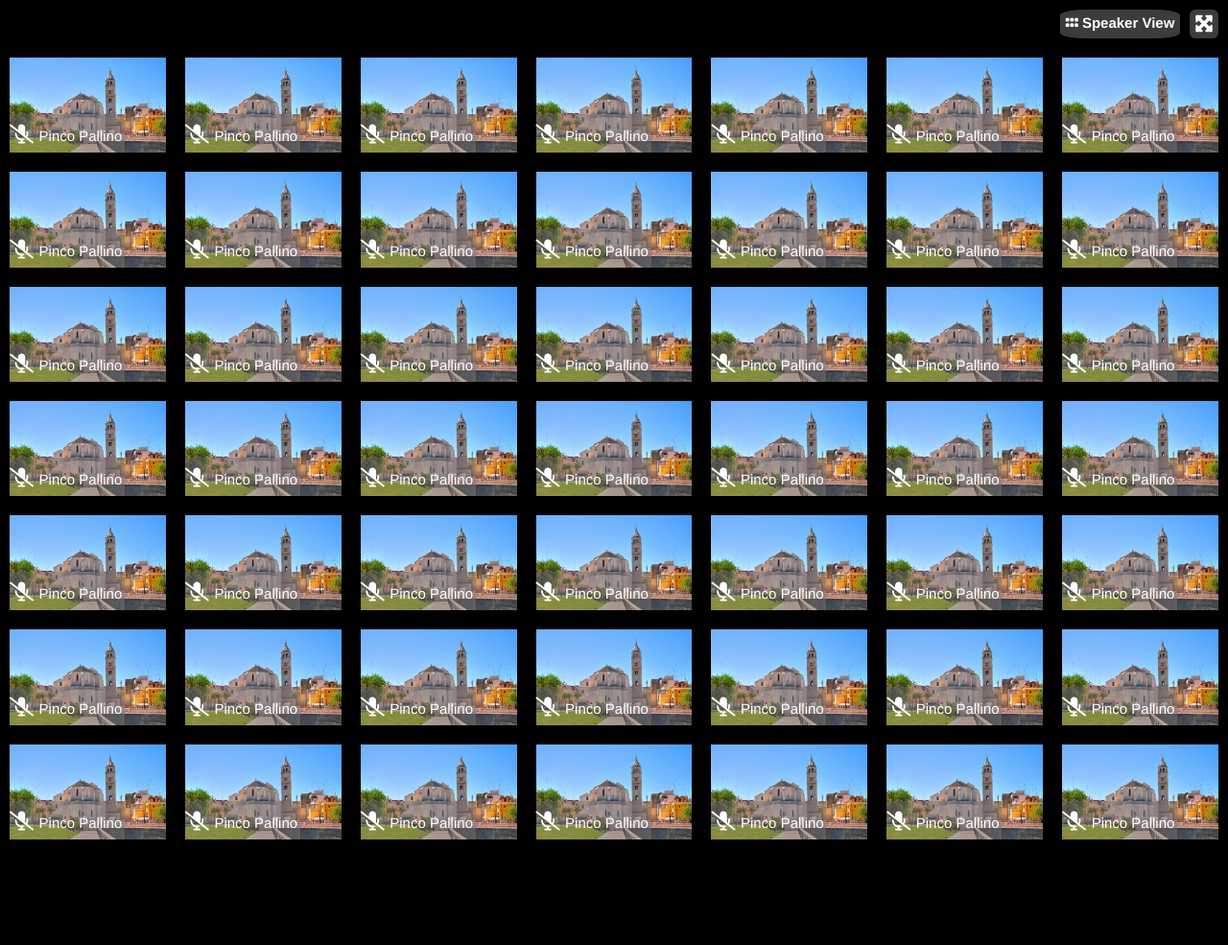
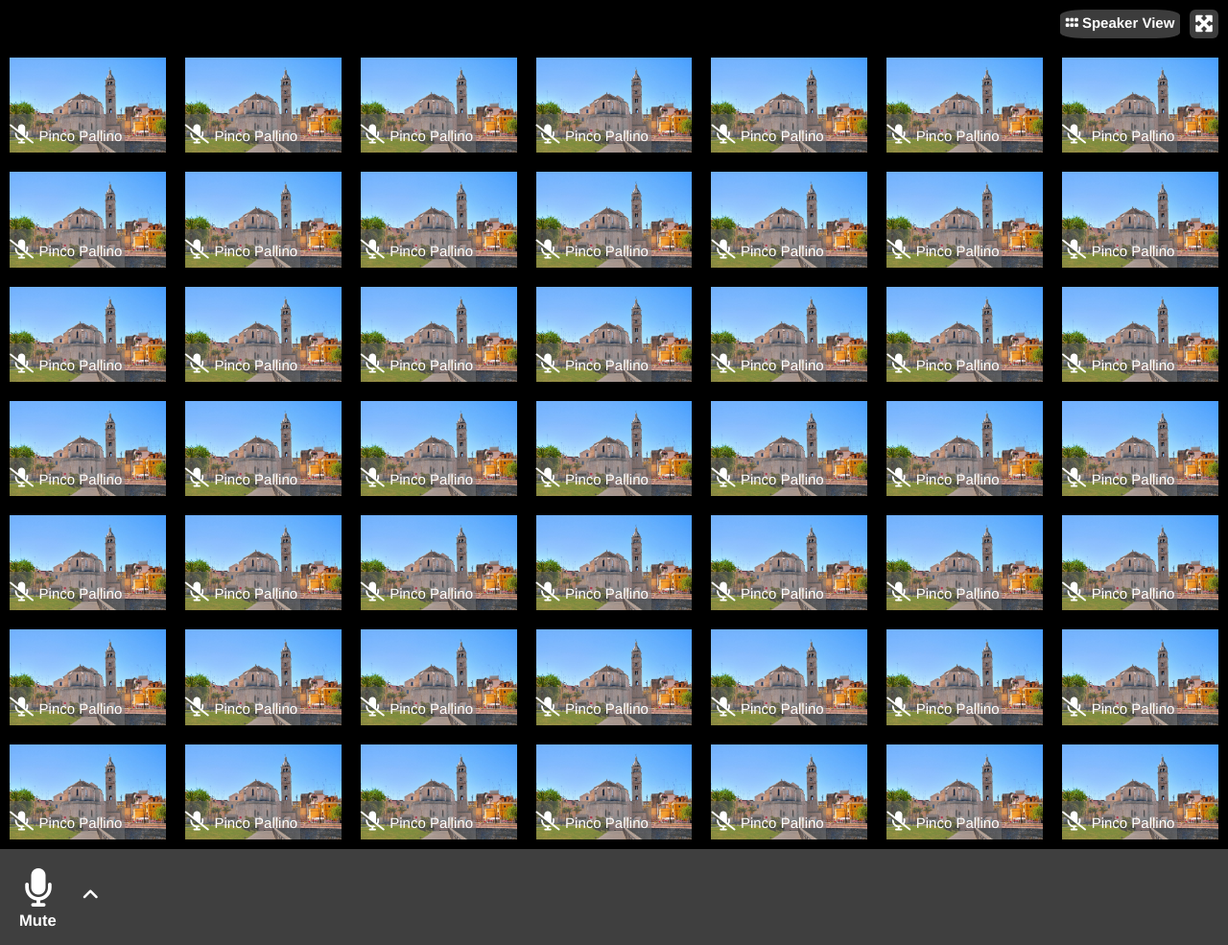
Before and after one commit to GabrielePalmaBool/html-css-zoom, a plain HTML site: page index.html in a window 1280 px wide. Shown: the whole page at 96% size. Before the commit the page ends 885 px from the top, so only its background shows below. Drawn offline with Linux system fonts and the light colour scheme.

Commit message:
create mute icon (down)

```diff
--- a/css/menu.css
+++ b/css/menu.css
@@ -15,7 +15,7 @@ body {
 }
 
 
-/* Stili pagina contenitoreU */
+/* ------------------------------Stili pagina contenitoreU-------------------------------------------------------- */
 
 .contenitoreU {
     height: 50px;
@@ -62,7 +62,7 @@ body {
     z-index: 1;
 }
 
-/* Stili pagina contenitoreC */
+/* ------------------------------Stili pagina contenitorec-------------------------------------------------------- */
 
 .contenitoreC {
     width: 100vw;
@@ -108,3 +108,36 @@ body {
 .TextIn span {
     font-size: 15px;
 }
+
+/* ------------------------------Stili pagina contenitoreD-------------------------------------------------------- */
+
+.contenitoreD {
+    height: 100px;
+    width: 100vw;
+    color: white;
+    display:flex;
+    flex-direction: row;
+    align-content: start;
+    background-color: rgb(63, 63, 63);
+
+}
+
+.contenitoreD .mute {
+    flex-basis: 10%;
+    padding: 20px;
+
+}
+.contenitoreD h5 {
+    padding-top: 5px;
+
+}
+.contenitoreD .fa-microphone{
+    font-size: 40px;
+    padding-left: 5px;
+}
+
+.contenitoreD .fa-angle-up{
+    font-size: 20px;
+    padding-left: 25px;
+
+}
--- a/index.html
+++ b/index.html
@@ -667,5 +667,21 @@
 
     </div>
 
+
+<!---------------------------------------------------------------Contenitore down------------------------------>
+    <div class="contenitoreD">
+
+        <div class="mute">
+
+            <i class="fa-solid fa-microphone"></i> <i class="fa-solid fa-angle-up"></i>
+
+             <h5>Mute</h5>
+
+
+        </div>
+
+     </div>
+
+
 </body>
 </html>
```
